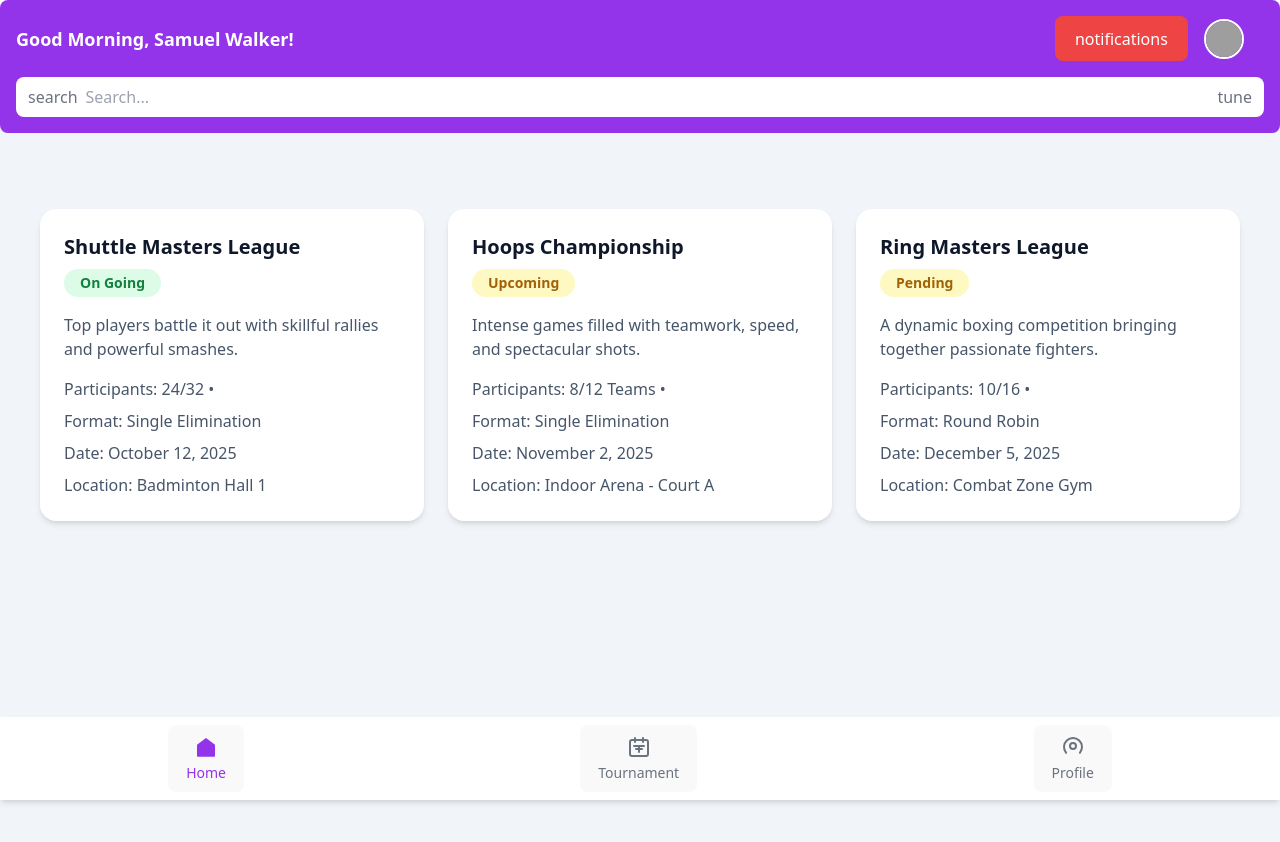
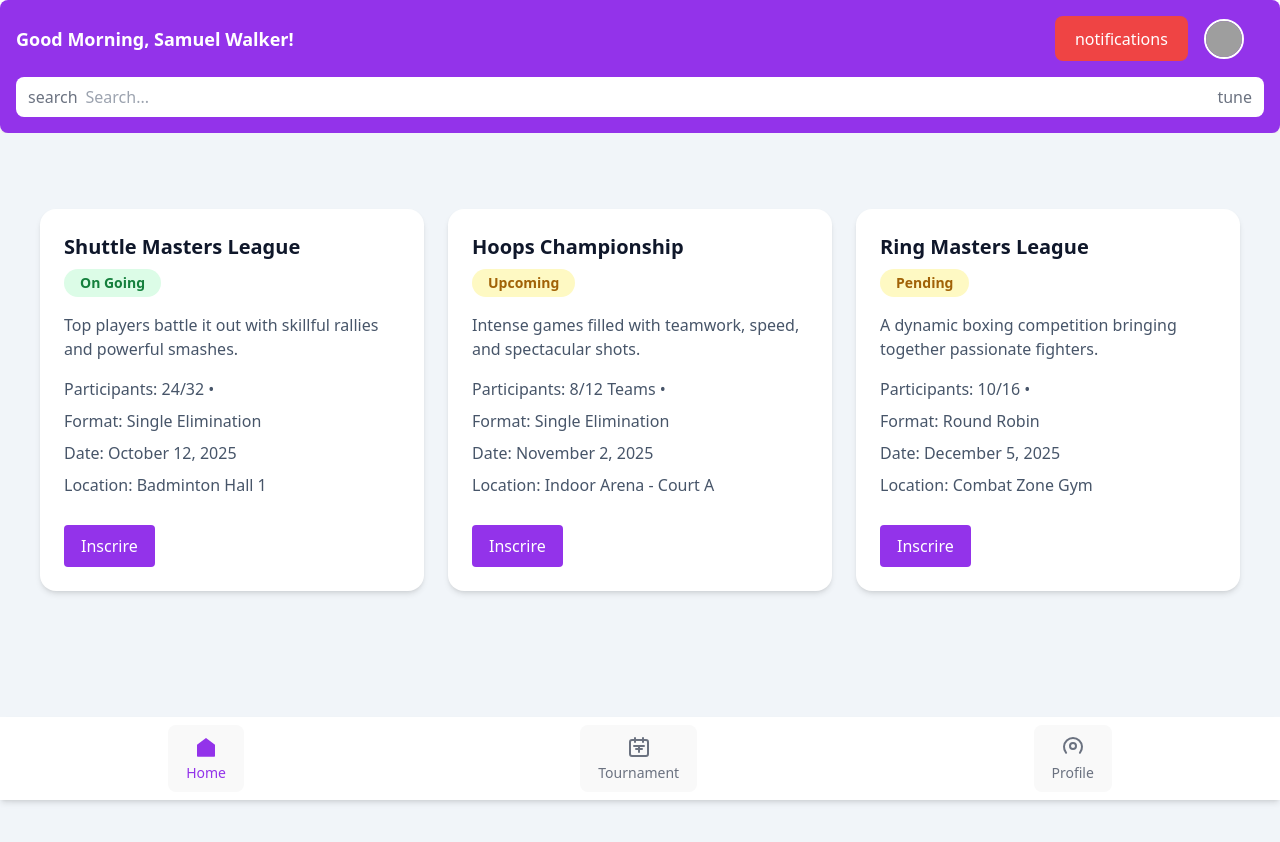
Before and after one commit to Hamadellah/reacte, a React (Vite) app: page / in a window 1280 px wide. Shown: the top 842 px of the page. Built offline with nearby package versions, Linux system fonts and the light colour scheme; grey boxes are pictures that could not be loaded.

Commit message:
Add form component and button to TournmentCard for participant registration

```diff
--- a/src/components/TournamenteCard.jsx
+++ b/src/components/TournamenteCard.jsx
@@ -1,8 +1,10 @@
 import { useNavigate } from "react-router-dom";
 import getBadgeStatus from "./Statusbadge";
+import { useState } from "react";
 
 const TournmentCard = ({ tournamentData }) => {
   const navigate = useNavigate();
+  const [ showform , setShowform ]= useState(false);
 
   return (
     <div className="min-h-screen bg-slate-100 p-10">
@@ -47,9 +49,17 @@ const TournmentCard = ({ tournamentData }) => {
             </p>
 
             {/* Location */}
-            <p className="text-slate-600">
+            <p className="text-slate-600 mb-4">
               <span className="font-medium">Location:</span> {t.location}
             </p>
+
+            {/* Button */}
+               <button
+        onClick={() => setShowform(true)}
+        className="bg-purple-600 text-white px-4 py-2 rounded mt-3"
+      >
+        Inscrire
+      </button>
           </div>
         ))}
       </div>
```
Also changed, not shown: src/components/Form.jsx (added).
